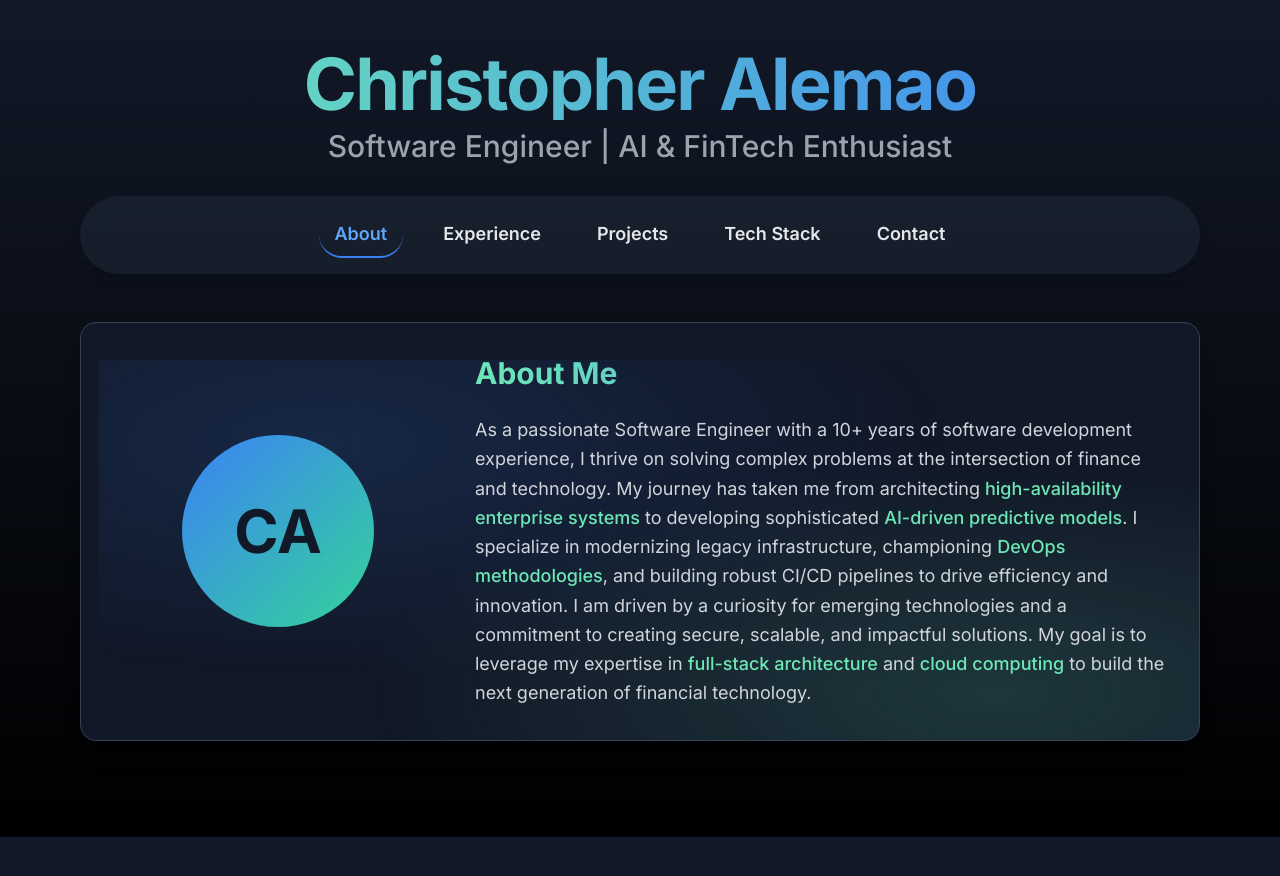
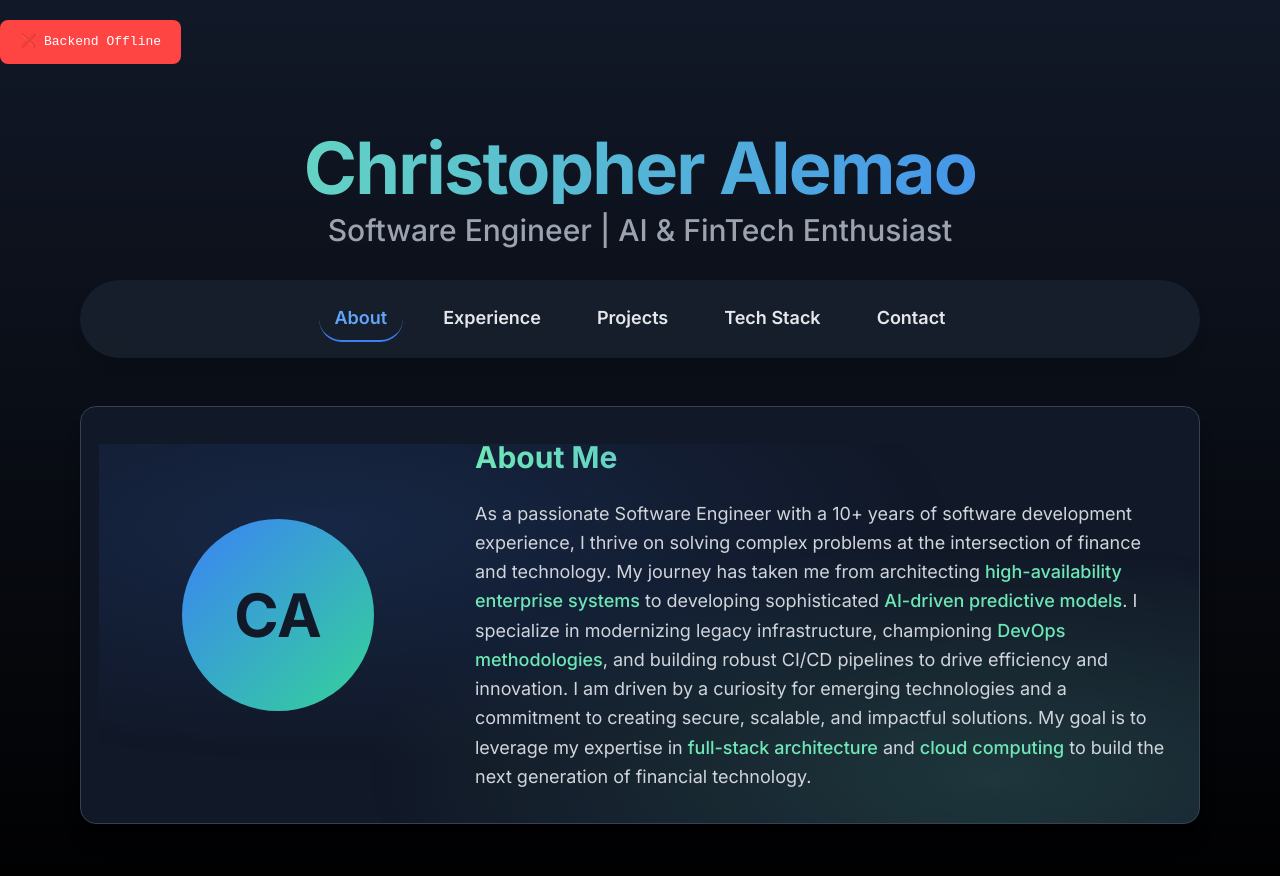
Before and after one commit to moonjuice3D/christopherswebsite, a plain HTML site: page index.htm in a window 1280 px wide. Before the commit the page ends 837 px from the top, so only its background shows below. Drawn offline with nearby package versions, Linux system fonts and the light colour scheme; no server answers.

Commit message:
Update index.htm

```diff
--- a/index.htm
+++ b/index.htm
@@ -204,6 +204,19 @@
     </style>
 </head>
 <body class="bg-gray-900 text-gray-200">
+    <div id="backend-status" style="
+  padding: 12px 20px;
+  margin: 20px 0;
+  border-radius: 8px;
+  background: #111;
+  color: white;
+  font-family: monospace;
+  display: inline-block;
+">
+  🔄 Checking backend status...
+</div>
+
+
     <div class="container mx-auto px-4 py-12 max-w-6xl">
 
         <header class="text-center mb-8 fade-in-section">
@@ -616,5 +629,20 @@
             });
         });
     </script>
+    <script>
+  const statusBox = document.getElementById("backend-status");
+
+  fetch("http://localhost:4000/api/health")
+    .then(res => res.json())
+    .then(data => {
+      statusBox.style.background = "#00c851";
+      statusBox.innerHTML = `✅ Backend Online<br>🕒 ${data.time}`;
+    })
+    .catch(() => {
+      statusBox.style.background = "#ff4444";
+      statusBox.innerHTML = "❌ Backend Offline";
+    });
+</script>
+
 </body>
 </html>
```
